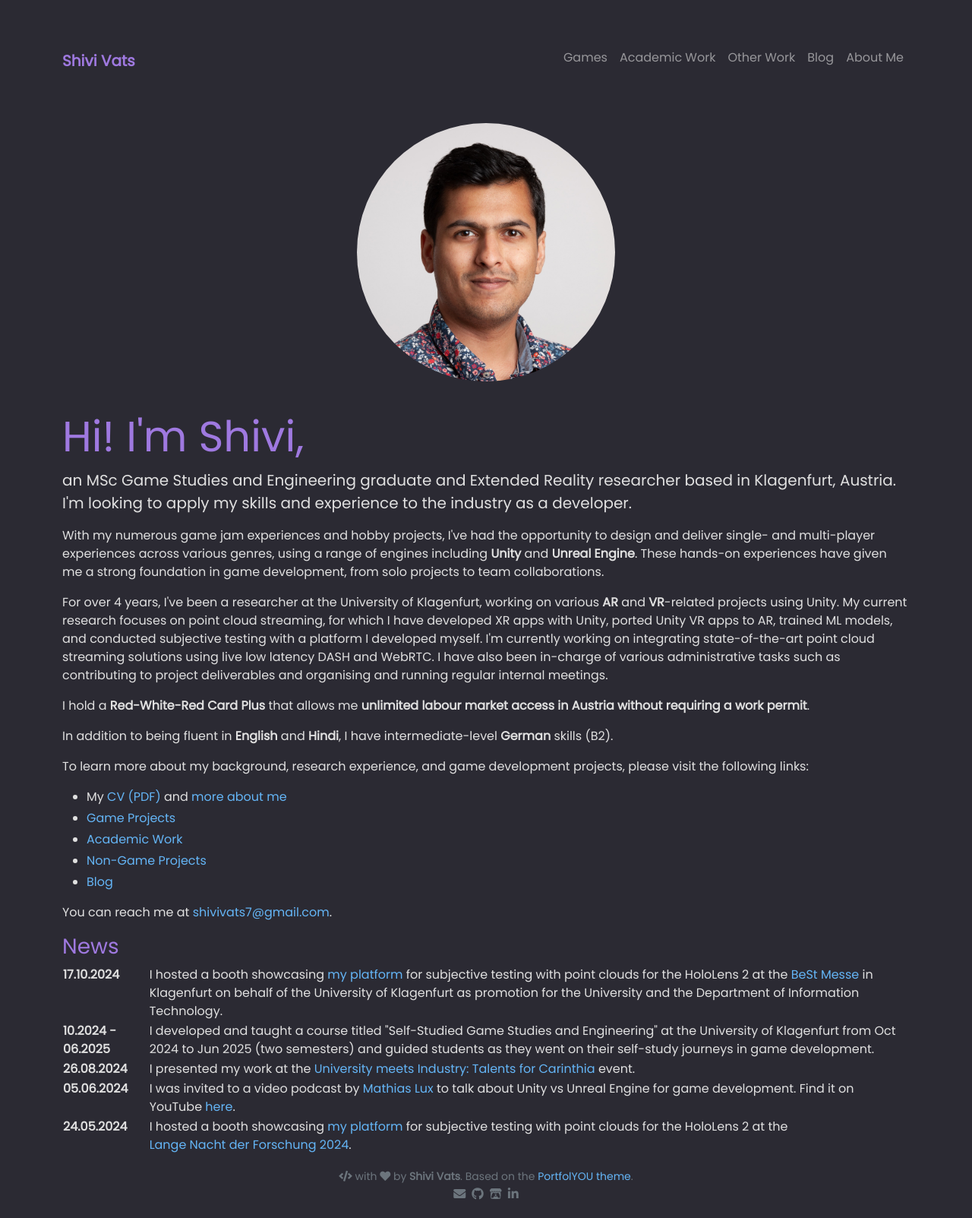
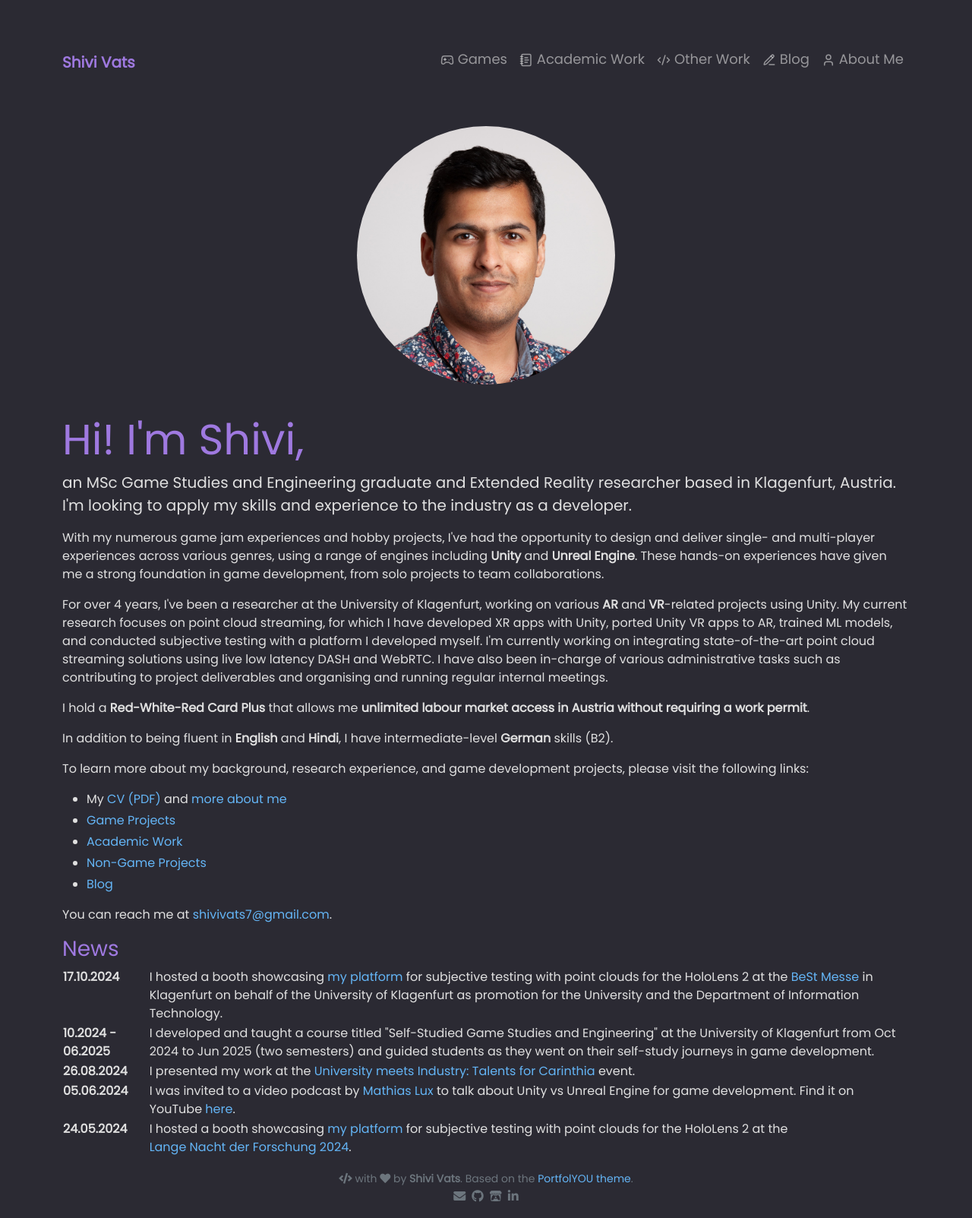
Before and after one commit to shivivats/shivivats.github.io, a Jekyll site: the page built from pages/index.md, in a window 1280 px wide. Shown: the whole page at 76% size. Built offline with Jekyll 4.4.1, drawn with Linux system fonts in a browser that asks for light colours.

Commit message:
added icons with help of lucide

```diff
--- a/_includes/head.html
+++ b/_includes/head.html
@@ -36,6 +36,10 @@
   <!-- Font Awesome CDN -->
   <link rel="stylesheet" href="https://use.fontawesome.com/releases/v5.15.4/css/all.css">
 
+  <!-- Lucide Icons -->
+  <!-- Production version -->
+  <script src="https://unpkg.com/lucide@latest"></script>
+
   <!-- Bootstrap CSS CDN - Upgraded to 5.3 -->
   <link href="https://cdn.jsdelivr.net/npm/bootstrap@5.3.3/dist/css/bootstrap.min.css" rel="stylesheet" integrity="sha384-QWTKZyjpPEjISv5WaRU9OFeRpok6YctnYmDr5pNlyT2bRjXh0JMhjY6hW+ALEwIH" crossorigin="anonymous">
 
--- a/_includes/navbar.html
+++ b/_includes/navbar.html
@@ -53,11 +53,19 @@
       {%- assign url = html_page.url | relative_url -%}
       {%- endif -%}
 
-      <a class="nav-item nav-link {{ active_status }}" href="{{ url }}" {%- if html_page.external_url and site.open_new_tab -%} target="_blank" {%- endif -%}>{{ html_page.title }}</a>
+      {% for item in site.data.navbar-icons %}
+
+      {%- if item.title contains html_page.title -%}
+      {%- assign current_icon = item.svg -%}
+      {%- endif -%}
 
       {% endfor %}
 
-      <!-- <span id="theme-toggler" class="nav-item nav-link" role="button" onclick="toggleTheme()"></span> -->
+      <a class="nav-item nav-link {{ active_status }}" href="{{ url }}" {%- if html_page.external_url and site.open_new_tab -%} target="_blank" {%- endif -%}> {{current_icon}} {{ html_page.title }}</a>
+
+      {% endfor %}
+
+      <!-- <span id=" theme-toggler" class="nav-item nav-link" role="button" onclick="toggleTheme()"></span> -->
     </div>
   </div>
 
--- a/_sass/_navbar.scss
+++ b/_sass/_navbar.scss
@@ -18,6 +18,10 @@
   }
 }
 
+.nav-item {
+  font-size: 18px;
+}
+
 .nav-item.active {
   font-weight: bold;
 
```
Also changed, not shown: _data/navbar-icons.yml (added, +14 -0 lines).
